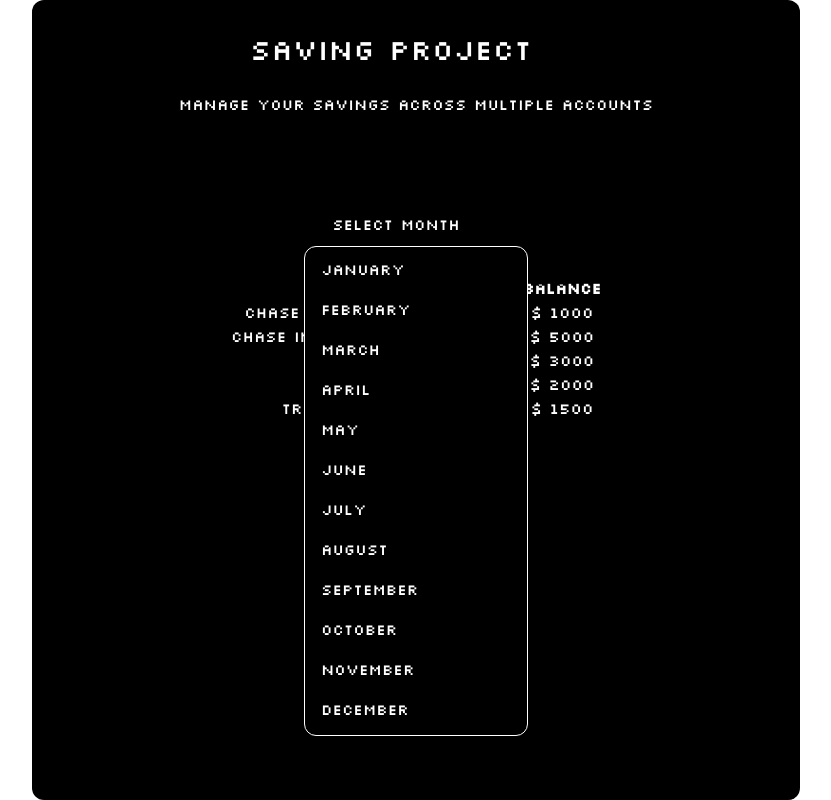
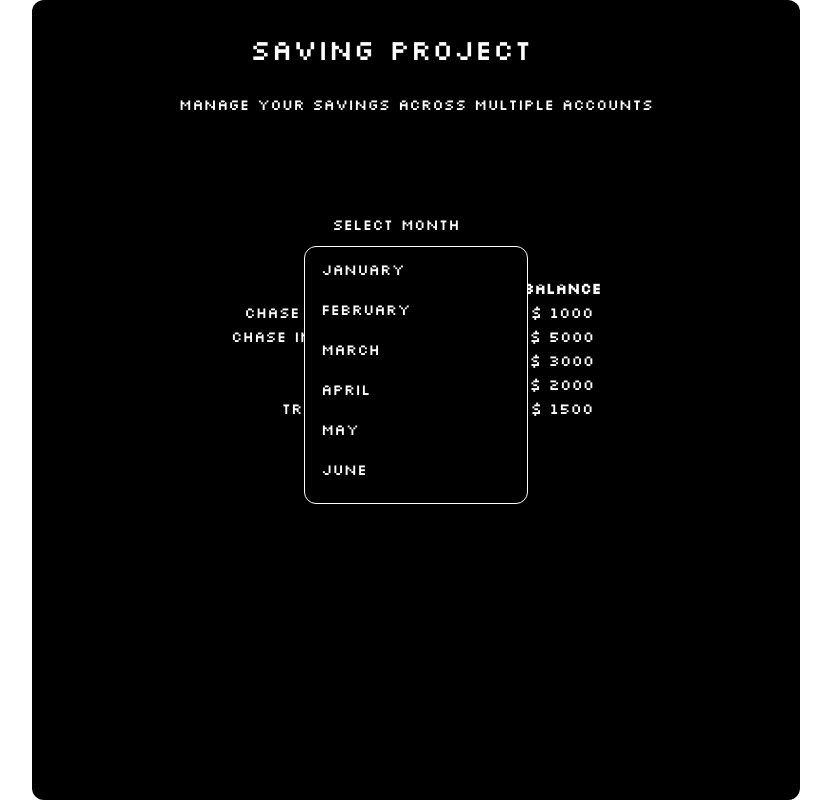
Before and after one commit to XPLoXe/multisavings, a Nuxt app: page / in a window 1280 px wide. Both pictures are taken after a click on the button "Select Month". Shown: the whole page, without its empty margins (224-1055 px from the left). Built offline with nearby package versions, Linux system fonts and the light colour scheme.

Commit message:
custom scrollbar

```diff
--- a/assets/css/output.css
+++ b/assets/css/output.css
@@ -629,6 +629,14 @@ video {
   display: inline-flex;
 }
 
+.h-full {
+  height: 100%;
+}
+
+.h-64 {
+  height: 16rem;
+}
+
 .min-h-screen {
   min-height: 100vh;
 }
@@ -677,6 +685,18 @@ video {
   --tw-space-y-reverse: 0;
   margin-top: calc(2rem * calc(1 - var(--tw-space-y-reverse)));
   margin-bottom: calc(2rem * var(--tw-space-y-reverse));
+}
+
+.overflow-scroll {
+  overflow: scroll;
+}
+
+.overflow-y-auto {
+  overflow-y: auto;
+}
+
+.overflow-x-hidden {
+  overflow-x: hidden;
 }
 
 .rounded-xl {
@@ -776,8 +796,18 @@ video {
   transition-duration: 150ms;
 }
 
+.transition-all {
+  transition-property: all;
+  transition-timing-function: cubic-bezier(0.4, 0, 0.2, 1);
+  transition-duration: 150ms;
+}
+
 .duration-300 {
   transition-duration: 300ms;
+}
+
+.duration-500 {
+  transition-duration: 500ms;
 }
 
 .ease-in-out {
--- a/components/Months.vue
+++ b/components/Months.vue
@@ -1,5 +1,5 @@
 <template>
-    <div class="dropdown-container pointer relative inline-block text-left">
+    <div ref="dropdown" class="dropdown-container pointer relative inline-block text-left">
         <div>
             <button @click="toggleDropdown"
                 class="inline-flex justify-center transition duration-300 ease-in-out w-full rounded-xl border-gray-300 shadow-sm px-4 py-2 bg-black font-medium hover:bg-white hover:text-black focus:outline-none">
@@ -8,8 +8,9 @@
             </button>
         </div>
 
-        <div v-if="open" class=" absolute top-8  mt-2 w-56 rounded-xl border border-white shadow-lg bg-black">
-            <div class="py-1" role="menu" aria-orientation="vertical" aria-labelledby="options-menu">
+        <div v-if="open" class="absolute top-8 mt-2 w-56 rounded-xl border border-white shadow-lg bg-black">
+            <div class="py-1 overflow-scroll h-64 overflow-x-hidden custom-scrollbar" role="menu"
+                aria-orientation="vertical" aria-labelledby="options-menu">
                 <button v-for="(option, index) in options" :key="index" @click="selectOption(option)"
                     class="block px-4 py-2 transition duration-300 ease-in-out hover:bg-white hover:text-black w-full text-left">
                     {{ option }}
@@ -19,9 +20,8 @@
     </div>
 </template>
 
-
 <script setup lang="ts">
-import { ref } from 'vue';
+import { ref, onMounted, onUnmounted } from 'vue';
 
 const open = ref(false);
 const selectedOption = ref('Select Month');
@@ -30,6 +30,8 @@ const options = [
     'June', 'July', 'August', 'September', 'October',
     'November', 'December'
 ];
+
+const dropdown = ref(null);
 
 function toggleDropdown() {
     open.value = !open.value;
@@ -40,11 +42,47 @@ function selectOption(option: string) {
     open.value = false;
 }
 
+function handleClickOutside(event: MouseEvent) {
+    if (dropdown.value && !(dropdown.value as HTMLElement).contains(event.target as Node)) {
+        open.value = false;
+    }
+}
+
+onMounted(() => {
+    document.addEventListener('click', handleClickOutside);
+});
+
+onUnmounted(() => {
+    document.removeEventListener('click', handleClickOutside);
+});
 </script>
-
 
 <style lang="pcss">
 .dropdown-container {
-    @apply flex flex-row justify-center items-center;
+  @apply flex flex-row justify-center items-center;
+}
+
+/* Custom pixel art scrollbar styles */
+.custom-scrollbar::-webkit-scrollbar {
+  width: 10px; /* Width of the scrollbar */
+}
+
+.custom-scrollbar::-webkit-scrollbar-track {
+  background: black; /* Background of the scrollbar track */
+}
+
+.custom-scrollbar::-webkit-scrollbar-thumb {
+  background-color: white; /* Color of the scrollbar thumb */
+  border: 2px solid black; /* Adds a border around the thumb */
+  border-radius: 0; /* Square edges for pixel art look */
+}
+
+.custom-scrollbar::-webkit-scrollbar-thumb:hover {
+  background-color: gray; /* Color of the scrollbar thumb on hover */
+}
+
+.custom-scrollbar {
+  scrollbar-width: thin; /* Makes the scrollbar thinner */
+  scrollbar-color: white black; /* Thumb and track color */
 }
 </style>
```
